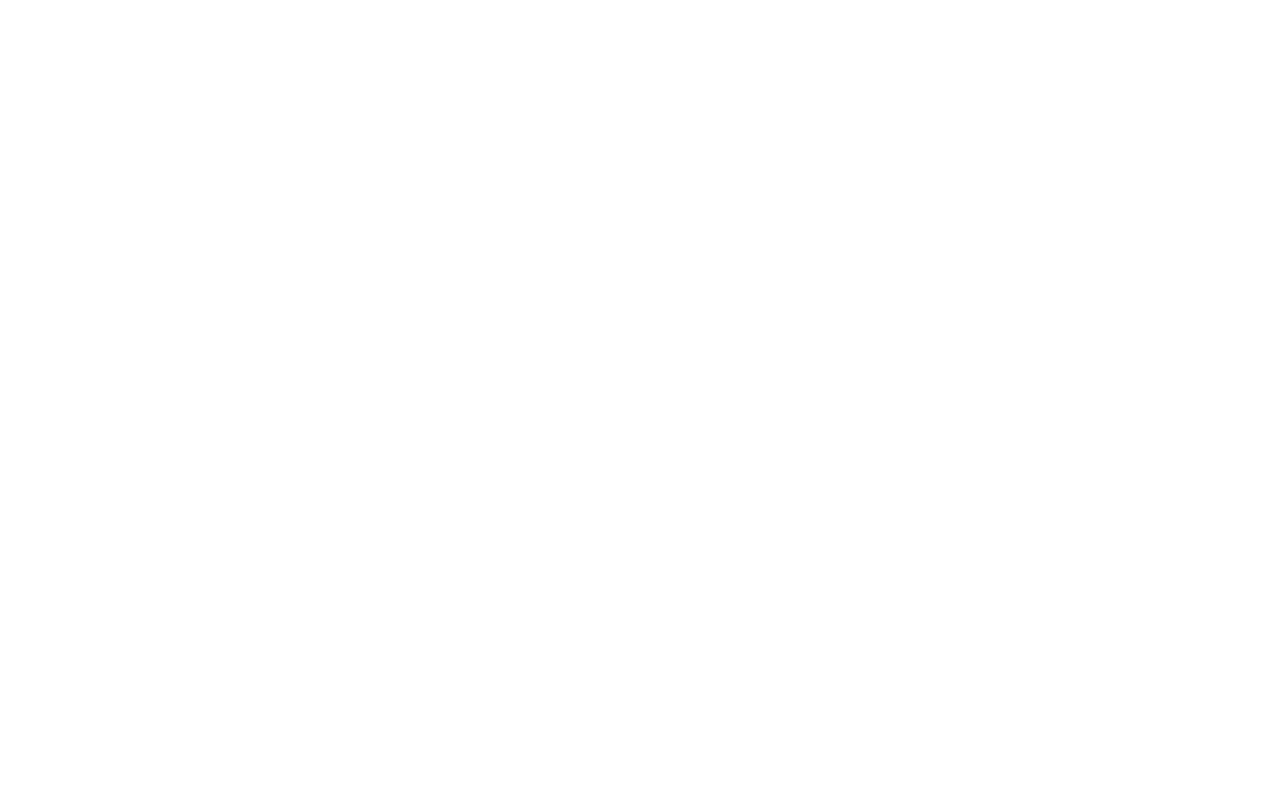
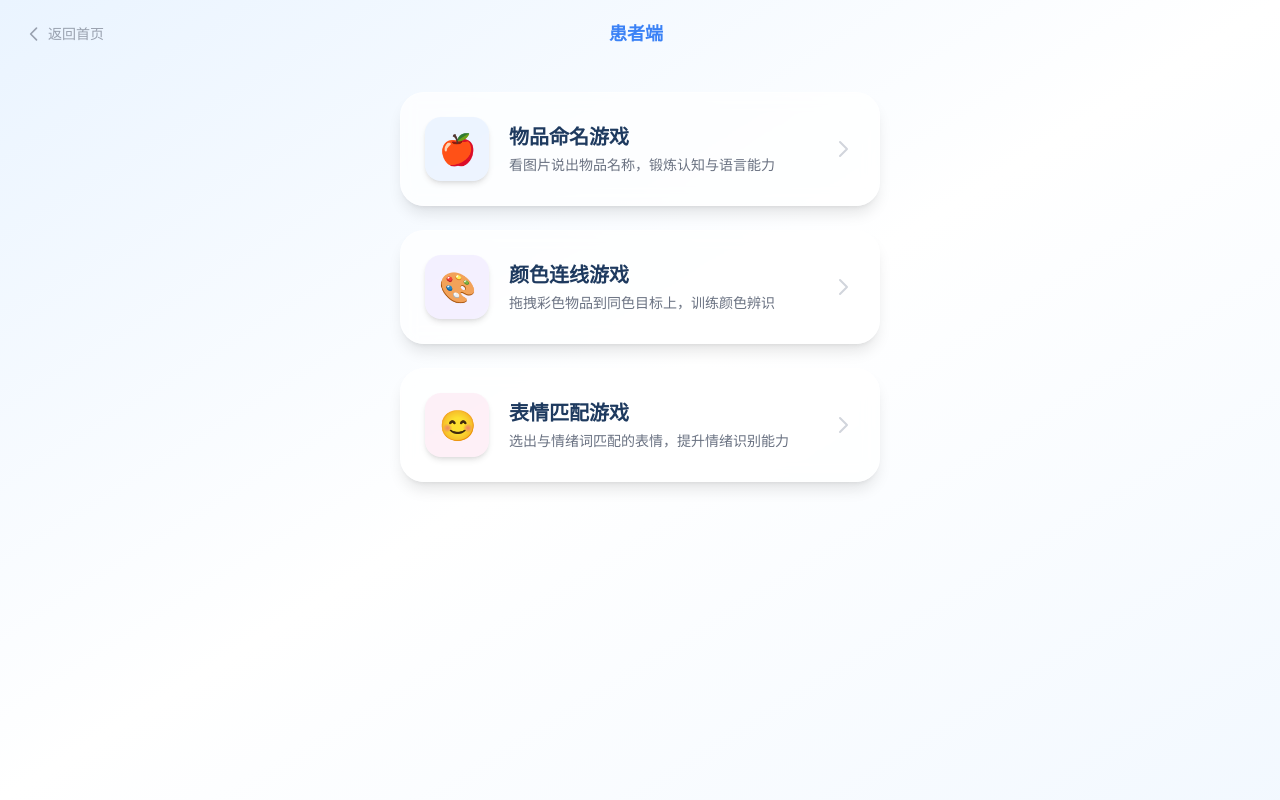
Before and after one commit to Antleios/AIsteriod, a React (Vite) app: page /patient in a window 1280 px wide. Before the commit this address had no page. Built offline with nearby package versions, Linux system fonts and the light colour scheme.

Commit message:
新建了一个暂时的患者端界面

```diff
--- a/src/App.jsx
+++ b/src/App.jsx
@@ -1,5 +1,6 @@
 import { BrowserRouter, Routes, Route } from 'react-router-dom'
 import Home from './pages/Home.jsx'
+import Patient from './pages/Patient.jsx'
 import EmojiGame from './pages/EmojiGame.jsx'
 import ColorLineGame from './pages/ColorLineGame.jsx'
 import ObjectNamingGame from './pages/ObjectNamingGame.jsx'
@@ -9,6 +10,7 @@ function App() {
     <BrowserRouter>
       <Routes>
         <Route path="/" element={<Home />} />
+        <Route path="/patient" element={<Patient />} />
         <Route path="/emoji-game" element={<EmojiGame />} />
         <Route path="/color-game" element={<ColorLineGame />} />
         <Route path="/object-game" element={<ObjectNamingGame />} />
--- a/src/pages/Home.jsx
+++ b/src/pages/Home.jsx
@@ -55,7 +55,7 @@ function Home() {
 
             {/* Button */}
             <button
-              onClick={() => navigate('/object-game')}
+              onClick={() => navigate('/patient')}
               className="flex w-full items-center gap-3 rounded-xl border border-gray-100 bg-white/80 px-4 py-3 text-left shadow-sm transition-all duration-300 hover:border-[#3B82F6]/30 hover:shadow-[0_0_20px_rgba(59,130,246,0.25)]"
             >
               <img
--- /dev/null
+++ b/src/pages/Patient.jsx
@@ -0,0 +1,88 @@
+import { useNavigate } from 'react-router-dom'
+
+const games = [
+  {
+    path: '/object-game',
+    emoji: '🍎',
+    title: '物品命名游戏',
+    desc: '看图片说出物品名称，锻炼认知与语言能力',
+    color: '#3B82F6',
+  },
+  {
+    path: '/color-game',
+    emoji: '🎨',
+    title: '颜色连线游戏',
+    desc: '拖拽彩色物品到同色目标上，训练颜色辨识',
+    color: '#8B5CF6',
+  },
+  {
+    path: '/emoji-game',
+    emoji: '😊',
+    title: '表情匹配游戏',
+    desc: '选出与情绪词匹配的表情，提升情绪识别能力',
+    color: '#EC4899',
+  },
+]
+
+function Patient() {
+  const navigate = useNavigate()
+
+  return (
+    <div className="relative min-h-screen bg-gradient-to-br from-[#EAF4FF] via-white to-[#EAF4FF]/60">
+      {/* Top Bar */}
+      <div className="flex items-center gap-4 px-6 py-5">
+        <button
+          onClick={() => navigate('/')}
+          className="flex items-center gap-1 text-sm text-gray-400 transition-colors hover:text-[#3B82F6]"
+        >
+          <svg className="h-5 w-5" fill="none" viewBox="0 0 24 24" stroke="currentColor" strokeWidth={2}>
+            <path strokeLinecap="round" strokeLinejoin="round" d="M15 19l-7-7 7-7" />
+          </svg>
+          返回首页
+        </button>
+        <h1 className="flex-1 text-center text-lg font-bold text-[#3B82F6]">患者端</h1>
+        <div className="w-[88px]" />
+      </div>
+
+      {/* Cards */}
+      <main className="mx-auto flex max-w-lg flex-col items-center gap-6 px-4 pb-16 pt-6">
+        {games.map((g) => (
+          <button
+            key={g.path}
+            onClick={() => navigate(g.path)}
+            className="group w-full rounded-3xl border border-white/40 bg-white/70 p-6 shadow-lg backdrop-blur-sm transition-all duration-300 hover:-translate-y-1 hover:shadow-xl"
+          >
+            <div className="flex items-center gap-5">
+              {/* Emoji icon */}
+              <div
+                className="flex h-16 w-16 flex-shrink-0 items-center justify-center rounded-2xl text-3xl shadow-md"
+                style={{ backgroundColor: `${g.color}15` }}
+              >
+                {g.emoji}
+              </div>
+
+              {/* Text */}
+              <div className="flex-1 text-left">
+                <h2 className="text-xl font-bold text-[#1E3A5F]">{g.title}</h2>
+                <p className="mt-1 text-sm text-gray-500">{g.desc}</p>
+              </div>
+
+              {/* Arrow */}
+              <svg
+                className="h-6 w-6 flex-shrink-0 text-gray-300 transition-all group-hover:translate-x-1 group-hover:text-[#3B82F6]"
+                fill="none"
+                viewBox="0 0 24 24"
+                stroke="currentColor"
+                strokeWidth={2}
+              >
+                <path strokeLinecap="round" strokeLinejoin="round" d="M9 5l7 7-7 7" />
+              </svg>
+            </div>
+          </button>
+        ))}
+      </main>
+    </div>
+  )
+}
+
+export default Patient
```
